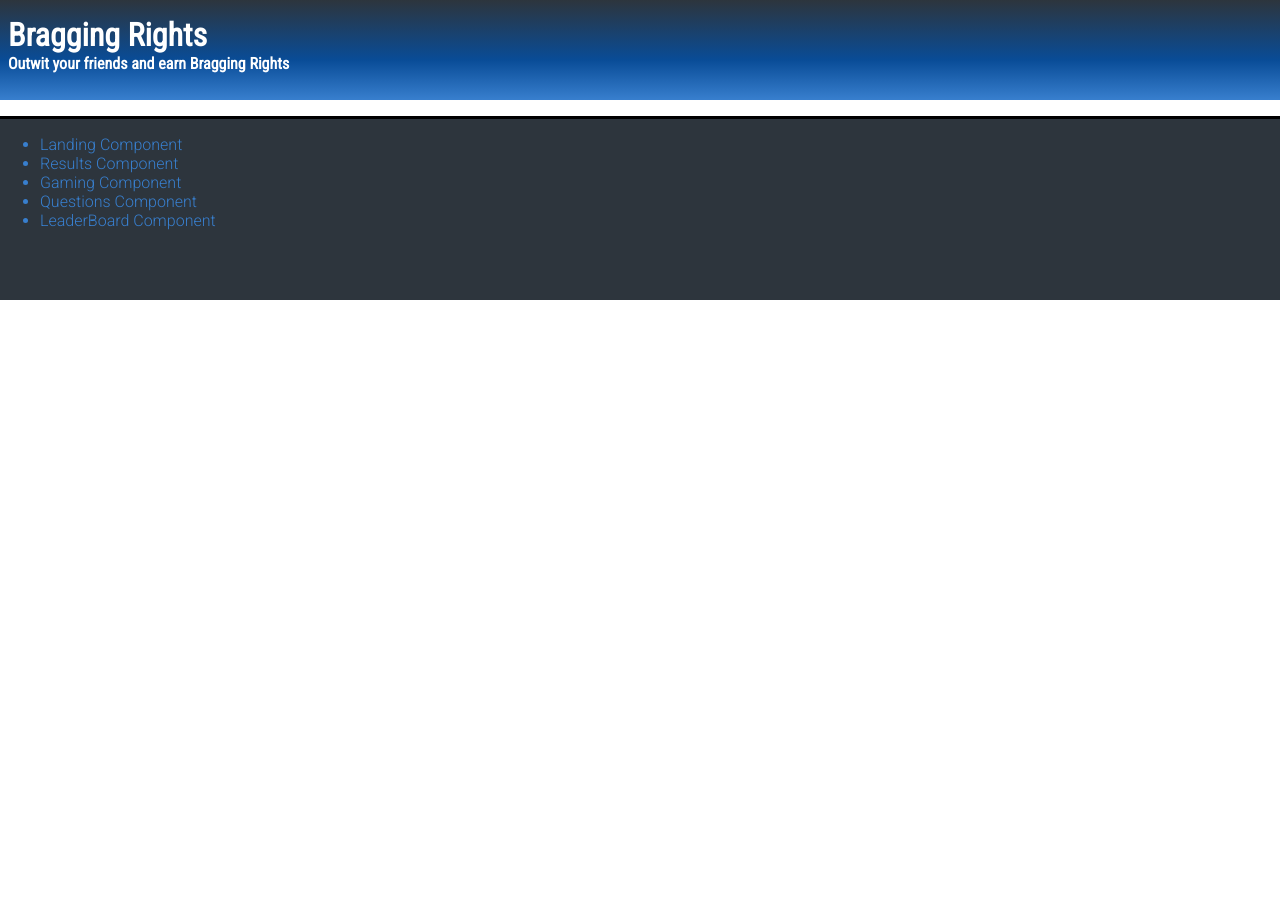
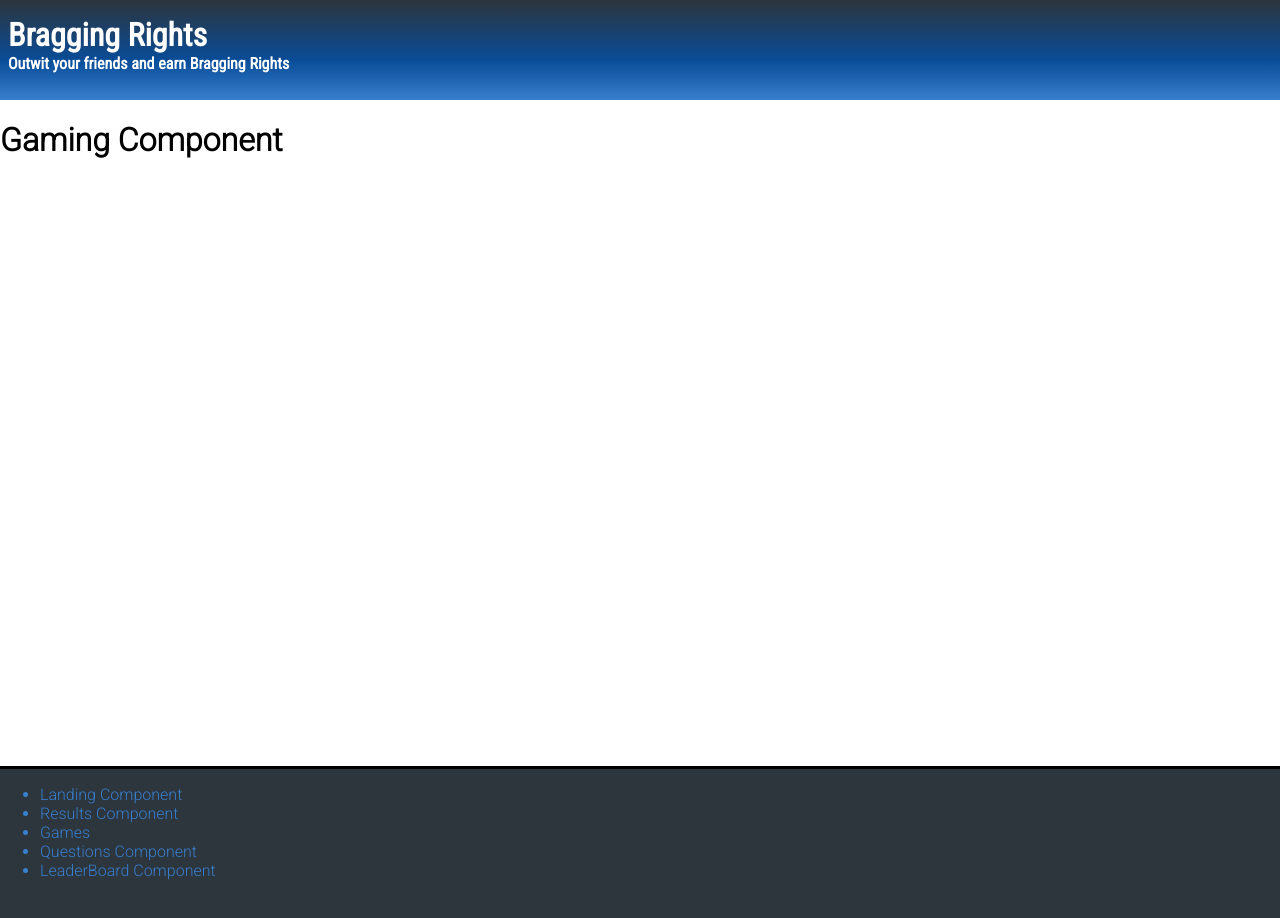
Before and after one commit to chingu-voyages/v8-chimeras-team-01, a React (Create React App) app: page /games in a window 1280 px wide. Shown: the top 918 px of the page. Before the commit the page ends 800 px from the top, so only its background shows below. Built offline with nearby package versions, Linux system fonts and the light colour scheme.

Commit message:
Get Games component setup

```diff
--- a/src/App.js
+++ b/src/App.js
@@ -10,7 +10,7 @@ import Questions from './components/Questions';
 import LeaderBoard from './components/LeaderBoard';
 import Landing from './components/Landing';
 import Instructions from './components/Instructions';
-import Gaming from './components/Gaming';
+import Games from './components/Games';
 import Nav from './components/Nav';
 
 class App extends Component {
@@ -24,7 +24,7 @@ class App extends Component {
 
           <Route exact path="/" component={Landing} />
           <Route path="/results" component={Results} />
-          <Route path="/gaming" component={Gaming} />
+          <Route path="/games" component={Games} />
           <Route path="/instructions" component={Instructions} />
           <Route path="/questions" component={Questions} />
           <Route path="/leaderBoard" component={LeaderBoard} />
@@ -35,7 +35,7 @@ class App extends Component {
           <ul>
               <li><Link to="/">Landing Component</Link></li>
               <li><Link to="/results">Results Component</Link></li>
-              <li><Link to="/gaming">Gaming Component</Link></li>
+              <li><Link to="/games">Games</Link></li>
               <li><Link to="/questions">Questions Component</Link></li>
               <li><Link to="/leaderBoard">LeaderBoard Component</Link></li>
           </ul>
--- a/src/components/Gaming/Gaming.js
+++ b/src/components/Games/Games.js
@@ -1,9 +1,9 @@
 import React from 'react';
 import './index.css';
 
-export default function Gaming() {
+export default function Games() {
   return (
-    <div id='gaming'>
+    <div id='games'>
       <h1>Gaming Component</h1>
     </div>
   )
--- /dev/null
+++ b/src/components/Games/index.css
@@ -0,0 +1,8 @@
+@import '../../App.css';
+
+#games {
+  grid-column: c1 / c2;
+  grid-row: r2 / r3;
+  width: 100%;
+  min-height: calc(100vh - 150px);
+}
--- /dev/null
+++ b/src/components/Games/index.js
@@ -0,0 +1 @@
+export { default } from './Games';
--- a/src/components/Gaming/index.css
+++ /dev/null
@@ -1,3 +0,0 @@
-#gaming {
-    background-color: aqua;
-}
--- a/src/components/Gaming/index.js
+++ /dev/null
@@ -1 +0,0 @@
-export { default } from './Gaming';
```
Also changed, not shown: 1 other file (tests, documents, lock files or other folders).
